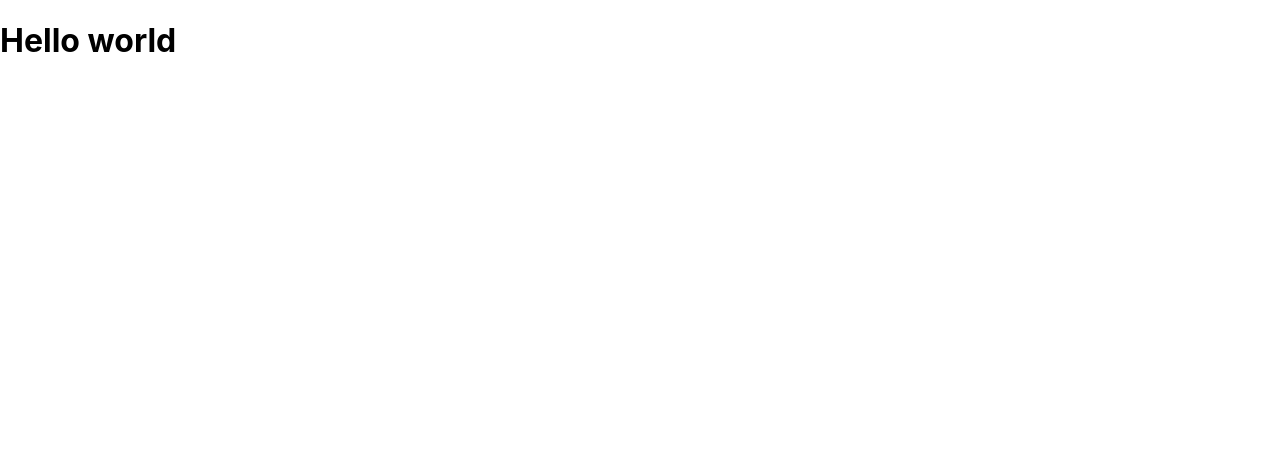
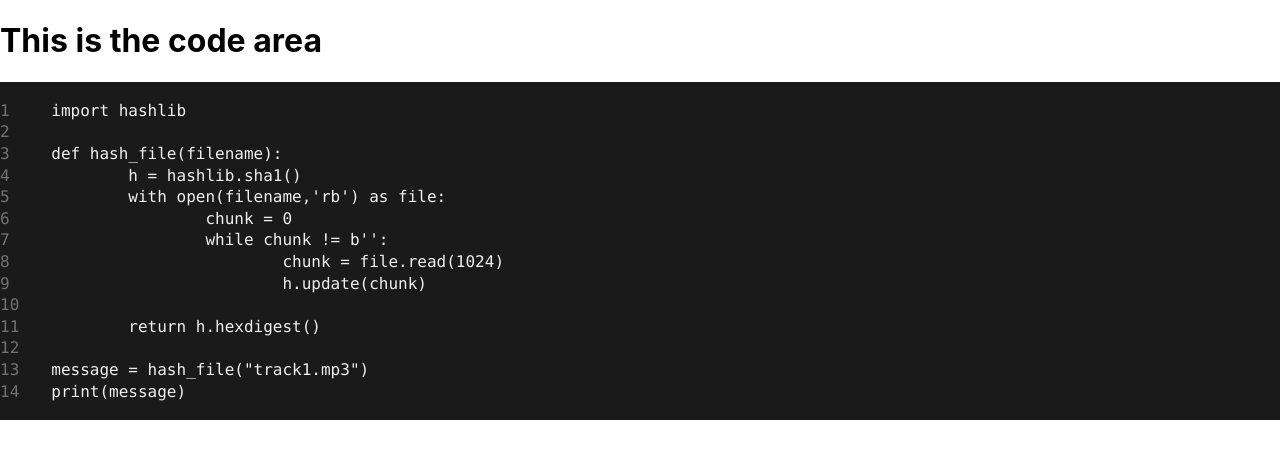
Before and after one commit to Superprior/React-Sass-Golang-project, a React (Create React App) app in the folder typus_frontend/: page / in a window 1280 px wide. Shown: the top 458 px of the page. Built offline with nearby package versions, Linux system fonts and the light colour scheme.

Commit message:
feat: code area added (hardcoded sample for now)

```diff
--- a/typus_frontend/src/App.tsx
+++ /dev/null
@@ -1,13 +0,0 @@
-import React from 'react';
-
-function App() {
-  return (
-    <div>
-      <h1>
-        Hello world
-      </h1>
-    </div>
-  );
-}
-
-export default App;
--- /dev/null
+++ b/typus_frontend/src/components/CodeArea.tsx
@@ -0,0 +1,77 @@
+import React from 'react'
+import './styles/code-area.sass'
+
+
+interface Props {}
+
+interface State {
+    lineNumbers: number[];
+    lines: string[];
+}
+
+
+class CodeArea extends React.Component<Props, State> {
+    constructor(props: Props) {
+        super(props);
+
+        this.state = {
+            lineNumbers: [1, 2, 3, 4, 5, 6, 7, 8, 9, 10, 11, 12, 13, 14],
+            lines: [
+                "import hashlib",
+                "\n",
+                "def hash_file(filename):",
+                "\th = hashlib.sha1()",
+                "\twith open(filename,'rb') as file:",
+                "\t\tchunk = 0",
+                "\t\twhile chunk != b'':",
+                "\t\t\tchunk = file.read(1024)",
+                "\t\t\th.update(chunk)",
+                "\n",
+                "\treturn h.hexdigest()",
+                "\n",
+                "message = hash_file(\"track1.mp3\")",
+                "print(message)"
+            ],
+        }
+    }
+
+    render() {
+        return (
+            <>
+                <div>
+                    <h1>This is the code area</h1>
+                    <div className='code-area-wrapper'>
+                        <div className='line-numbering'>
+                            {
+                                this.state.lineNumbers.map((lineNumber: number) => {
+                                    return (
+                                        <pre>
+                                            <span className='line-number'>
+                                                { lineNumber }
+                                            </span>
+                                        </pre>
+                                    )
+                                })
+                            }
+                        </div>
+                        <div className='code-area'>
+                            {
+                                this.state.lines.map((line: string) => {
+                                    return (
+                                        <pre>
+                                            <span className='code-line'>
+                                                { line }
+                                            </span>
+                                        </pre>
+                                    )
+                                })
+                            }
+                        </div>
+                    </div>
+                </div>
+            </>
+        )
+    }
+}
+
+export default CodeArea;
--- /dev/null
+++ b/typus_frontend/src/components/styles/code-area.sass
@@ -0,0 +1,21 @@
+
+.code-area-wrapper
+    background-color: #1A1A1A
+    line-height: 0.35
+    padding: 10px 0px
+    display: flex
+
+
+.line-numbering *
+    font-family: SFMono-Regular, Consolas, Liberation Mono, Menlo, monospace
+    padding-right: 1rem
+
+.line-number
+    color: #727272
+
+
+.code-area *
+    font-family: SFMono-Regular, Consolas, Liberation Mono, Menlo, monospace
+
+.code-line
+    color: #efefef
--- a/typus_frontend/src/index.tsx
+++ b/typus_frontend/src/index.tsx
@@ -1,11 +1,11 @@
 import React from 'react';
 import ReactDOM from 'react-dom/client';
-import './style/index.sass';
-import App from './App';
+import IndexPage from './pages/IndexPage';
+
 
 const root = ReactDOM.createRoot(
   document.getElementById('root') as HTMLElement
 );
 root.render(
-  <App />
+  <IndexPage />
 );
--- /dev/null
+++ b/typus_frontend/src/pages/IndexPage.tsx
@@ -0,0 +1,14 @@
+import React from 'react'
+import CodeArea from '../components/CodeArea'
+import './styles/index.sass'
+
+
+const IndexPage: React.FC<{}> = () => {
+    return (
+        <>
+            <CodeArea />
+        </>
+    )
+}
+
+export default IndexPage;
```
Also changed, not shown: typus_frontend/src/pages/styles/index.sass (renamed from typus_frontend/src/style/index.sass).
